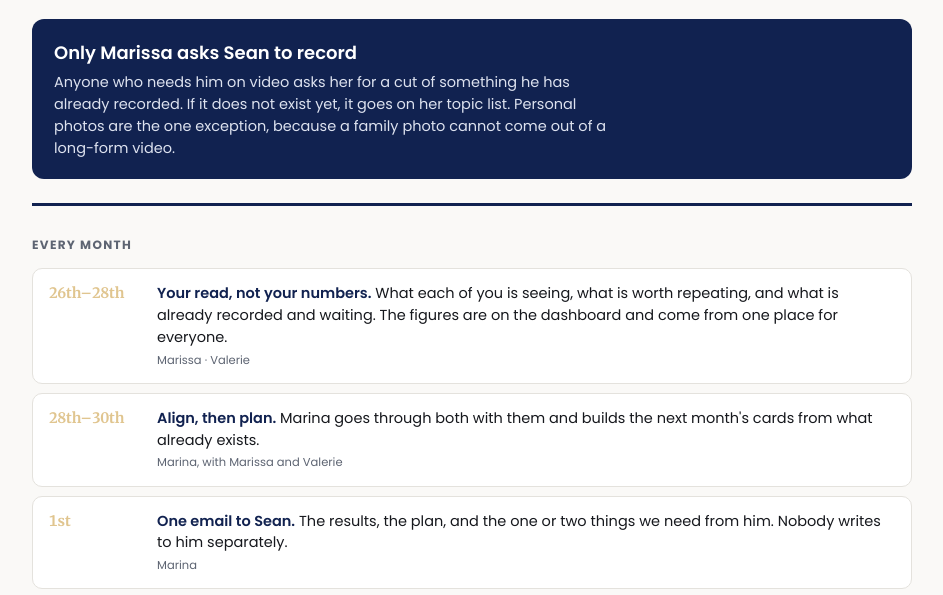
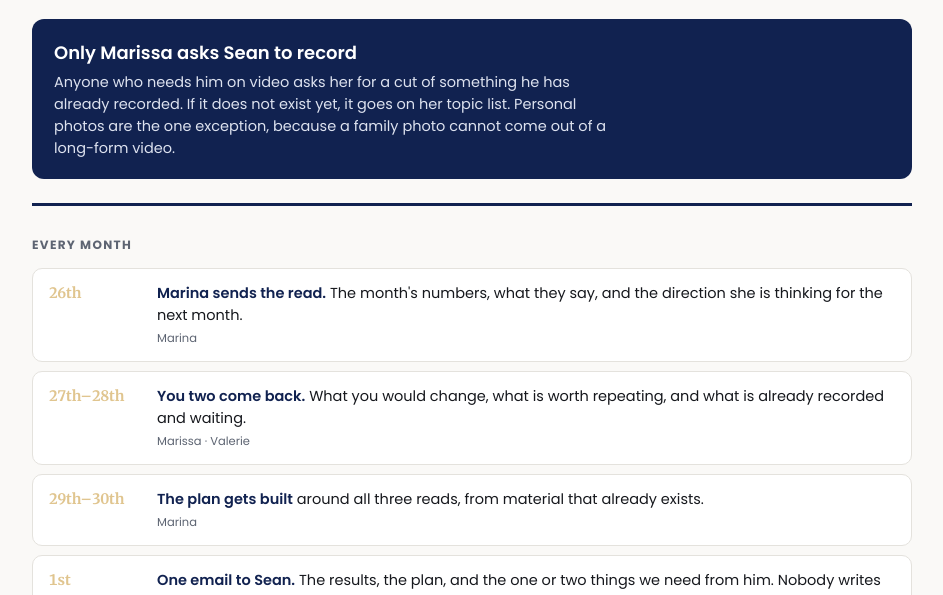
Before and after one commit to marinasdearaujo/skles-dashboard, a plain HTML site: page content-pipeline.html in a window 1280 px wide. Shown: the part 191-786 px from the top of the page, without its empty margins (168-1111 px from the left). Drawn offline with Linux system fonts and the light colour scheme.

Commit message:
Publish pages: content-pipeline.html

```diff
--- a/content-pipeline.html
+++ b/content-pipeline.html
@@ -83,16 +83,19 @@ footer a{color:var(--navy)}
 <section>
   <h2>Every month</h2>
   <div class="cycle">
-    <div class="c"><span class="when">26th&ndash;28th</span><span class="what">
-      <b>Your read, not your numbers.</b> What each of you is seeing, what is worth repeating, and
-      what is already recorded and waiting. The figures are on the dashboard and come from one place
-      for everyone.
+    <div class="c"><span class="when">26th</span><span class="what">
+      <b>Marina sends the read.</b> The month's numbers, what they say, and the direction she is
+      thinking for the next month.
+      <span class="who">Marina</span></span></div>
+
+    <div class="c"><span class="when">27th&ndash;28th</span><span class="what">
+      <b>You two come back.</b> What you would change, what is worth repeating, and what is already
+      recorded and waiting.
       <span class="who">Marissa &middot; Valerie</span></span></div>
 
-    <div class="c"><span class="when">28th&ndash;30th</span><span class="what">
-      <b>Align, then plan.</b> Marina goes through both with them and builds the next month's
-      cards from what already exists.
-      <span class="who">Marina, with Marissa and Valerie</span></span></div>
+    <div class="c"><span class="when">29th&ndash;30th</span><span class="what">
+      <b>The plan gets built</b> around all three reads, from material that already exists.
+      <span class="who">Marina</span></span></div>
 
     <div class="c"><span class="when">1st</span><span class="what">
       <b>One email to Sean.</b> The results, the plan, and the one or two things we need from him.
@@ -104,7 +107,8 @@ footer a{color:var(--navy)}
       writes each card's reach on it at 72 hours.
       <span class="who">Valerie</span></span></div>
   </div>
-  <p class="note">The numbers are not something anyone writes up. They are pulled from Meta,
+  </div>
+  <p class="note">Nobody builds a report. The numbers are pulled from Meta,
   YouTube, GetResponse and Zoom every three hours and sit on
   <a href="https://skles.moovecreating.com/index.html">the channel dashboard</a>, per post on
   <a href="https://skles.moovecreating.com/ops-board.html">the ops board</a>. Use those rather
```
